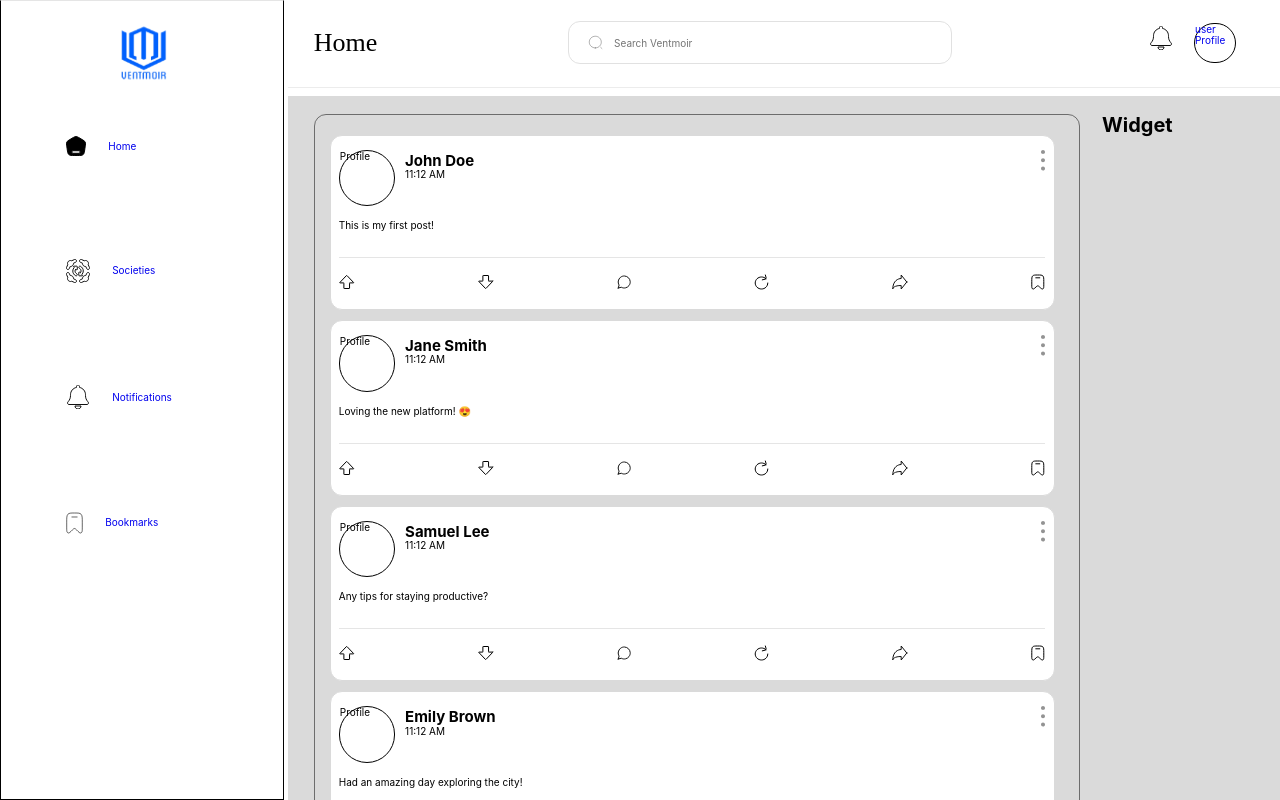
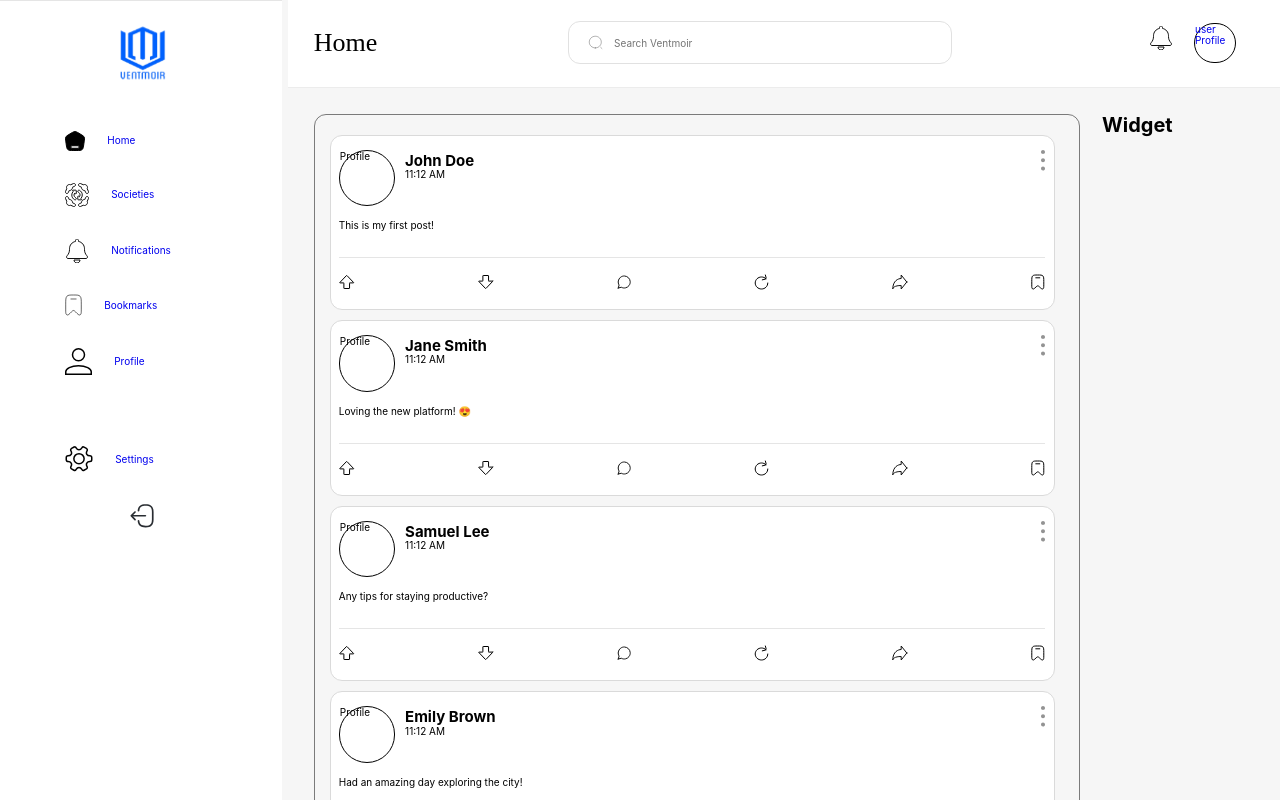
Before and after one commit to ola-irawo/ventmoirNextjs, a Next.js app: page /bookmark in a window 1280 px wide. Shown: the top 800 px of the page. Built offline with nearby package versions, Linux system fonts and the light colour scheme.

Commit message:
modified the code

```diff
--- a/src/app/globals.css
+++ b/src/app/globals.css
@@ -156,6 +156,7 @@ code {
 
 body {
   max-width: 144rem;
+  background-color: #f6f6f6;
 }
 
 .app-wrapper {
@@ -196,7 +197,7 @@ body {
   .app-c {
     display: grid;
     grid-template-columns: 1fr 20rem;
-    background-color: #dadada;
+    background-color: #f6f6f6;
     padding: 1.8rem 0rem 0rem 2.6rem;
   }
 
--- a/src/components/userPostCard/components/postOptions/PostOptions.jsx
+++ b/src/components/userPostCard/components/postOptions/PostOptions.jsx
@@ -2,7 +2,7 @@ import React, { useState } from 'react'
 import styles from "./postOptions.module.css"
 
 const PostOptions = ({setShowPostOptions}) => {
-    const [options, setOptions] = useState(null)
+    const [options, setOptions] = useState(null) // might not be necessary
 
     const postOptions = [
         {label: `Copy Link`, action:  () =>  console.log("link")},
--- a/src/layouts/navbar/NavigationMenu.jsx
+++ b/src/layouts/navbar/NavigationMenu.jsx
@@ -8,37 +8,48 @@ import NotificationIcon from "./navIcons/NotificationIcon"
 import BookmarkIcon from "./navIcons/BookmarkIcon"
 import ProfileIcon from "./navIcons/ProfileIcon"
 import SettingIcon from "./navIcons/SettingIcon"
+import Logout from "../../components/logout/Logout"
+
 
 const NavigationMenu = () => {
   const navItems = [
     {
       icon: <HomeIcon />,
-      name: "Home"
+      name: "Home",
+      path: "/"
     },
     {
       icon:<SocietiesIcon />,
-      name: "Societies"
+      name: "Societies",
+      path: "/societies"
     },
     {
       icon: <NotificationIcon />,
-      name: "Notifications"
+      name: "Notifications",
+      path: "/notifications"
     },
     {
       icon: <BookmarkIcon />,
-      name: "Bookmarks"
+      name: "Bookmarks",
+      path: "/bookmark"
     },
     {
       icon: <ProfileIcon />,
-      name: "Profile"
+      name: "Profile",
+      path: "/profile",
+      hiddenOnMobile: true
     },
     {
       icon: <SettingIcon />,
-      name: "Setting"
+      name: "Settings",
+      path: "/settings",
+      hiddenOnMobile: true
+
     },
-    {
-      icon: <SettingIcon />,
-      name: "Logout"
-    },
+    // {
+    //   icon: <SettingIcon />,
+    //   name: "Logout"
+    // },
   ]
 
   return (
@@ -57,15 +68,24 @@ const NavigationMenu = () => {
 
       <ul className={styles.navList}>
         {
-          navItems.slice(0, 4).map((item, index) => {
-            return <li className={styles.navItem} key={index}>
-              <Link href="/" className={styles.navLink} title={item.name}>
+          navItems.map((item, index) => {
+            return <li
+              className={`${styles.navItem} ${
+                item.hiddenOnMobile ? styles.hiddenOnMobile : ""
+              }`}
+              key={index}
+            >
+              <Link href={item.path} className={styles.navLink} title={item.name}>
               {item.icon}
                 <span className={styles.navName}>{item.name}</span>
               </Link>
             </li>
           })
         }
+
+        <li className={`${styles.navItem} ${styles.hiddenOnMobile}`}>
+          <Logout />
+        </li>
       </ul>
     </nav>
   )
--- a/src/layouts/navbar/navigationMenu.module.css
+++ b/src/layouts/navbar/navigationMenu.module.css
@@ -1,5 +1,4 @@
 .navContainer {
-  border: 0.1rem solid black;
   position: fixed;
   bottom: -1.8rem;
   grid-area: nav;
@@ -18,6 +17,10 @@
 .navList {
   display: flex;
   justify-content: space-between;
+}
+
+.hiddenOnMobile {
+  display: none;
 }
 
 .navLink {
@@ -60,8 +63,26 @@
     align-items: center;
   }
 
+  .hiddenOnMobile {
+    display: block;
+  }
+
   .navLink {
     width: clamp(12rem, 12vw, 18.7rem);
+  }
+}
+
+@media (min-width: 768px) {
+  .navItem:nth-child(1) {
+    margin-top: clamp(2rem, 3vw, 3rem);
+  }
+
+  .navItem:nth-child(6) {
+    margin-top: clamp(3rem, 3vw, 5rem);
+  }
+
+  .navItem:nth-child(7) {
+    margin-bottom: clamp(3rem, 3vw, 5rem);
   }
 }
 
```
Also changed, not shown: src/features/pages/society/sections/societyContent/SocietyContent.jsx (+12 -0 lines), src/features/pages/society/sections/societyContent/components/societyPost/SocietyPost.jsx (+31 -0 lines). Lines whose indentation alone changed are shown as unchanged.
